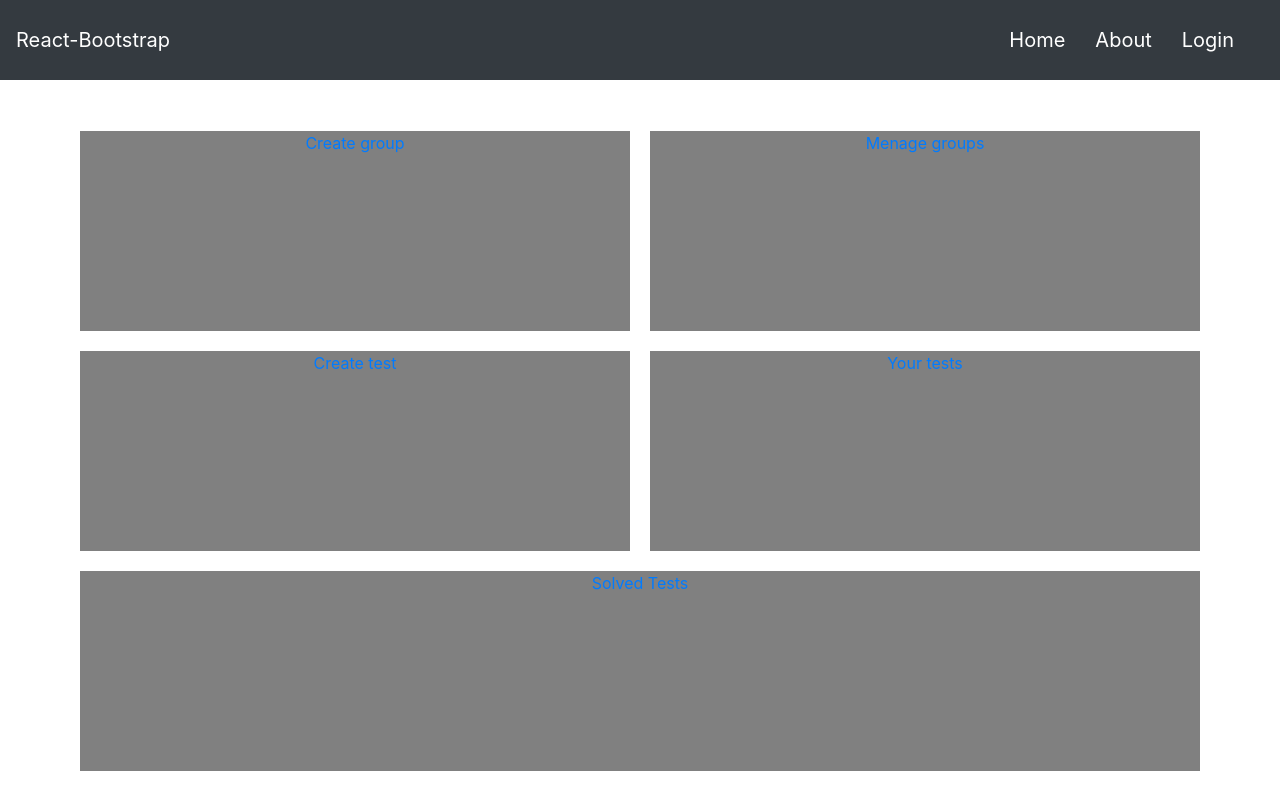
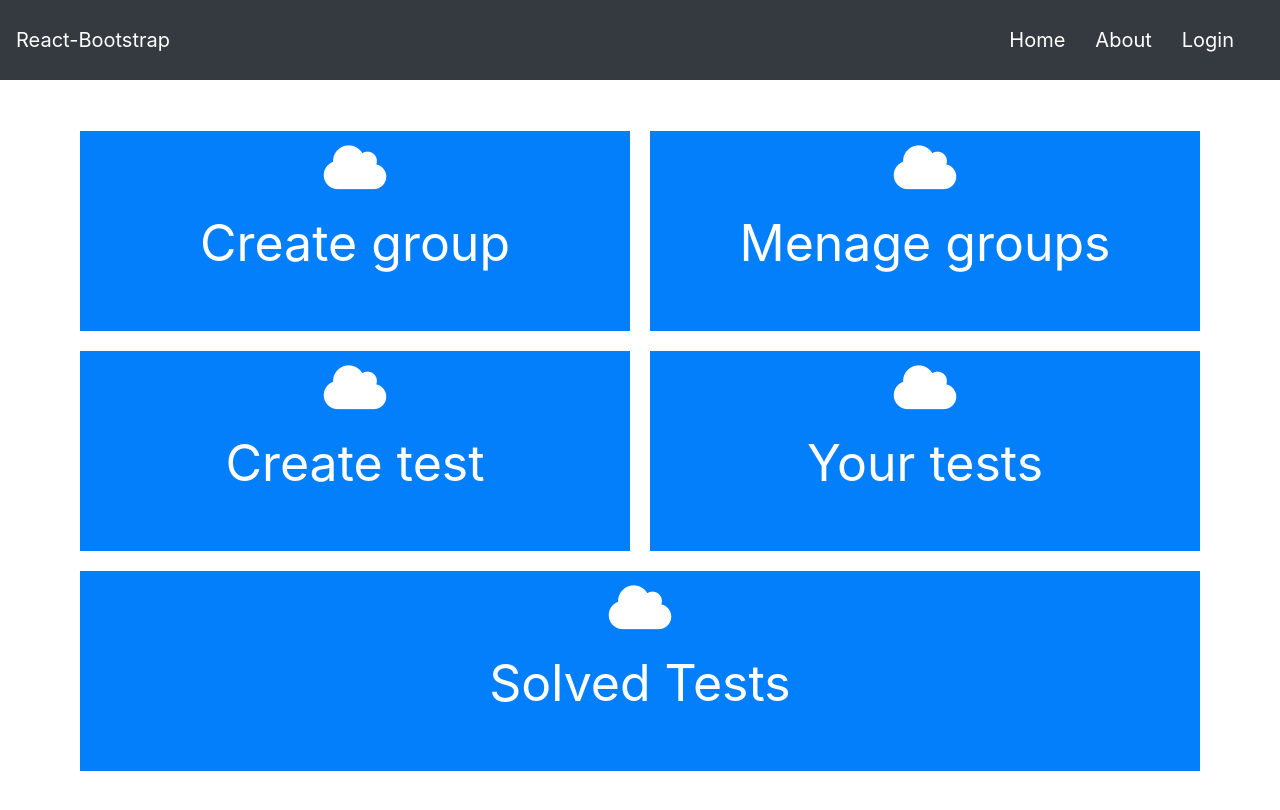
Before and after one commit to Ritek/PracaReact, a React (Create React App) app: page /user/teacherdashboard in a window 1280 px wide. Shown: the top 810 px of the page. Built offline with nearby package versions, Linux system fonts and the light colour scheme.

Commit message:
styled buttons in dashboard

```diff
--- a/public/index.html
+++ b/public/index.html
@@ -31,6 +31,9 @@
       integrity="sha384-ggOyR0iXCbMQv3Xipma34MD+dH/1fQ784/j6cY/iJTQUOhcWr7x9JvoRxT2MZw1T"
       crossorigin="anonymous"
     />
+    <link rel="stylesheet" href="https://use.fontawesome.com/releases/v5.7.0/css/all.css"
+      integrity="sha384-lZN37f5QGtY3VHgisS14W3ExzMWZxybE1SJSEsQp9S+oqd12jhcu+A56Ebc1zFSJ"
+      crossorigin="anonymous">
   </head>
   <body>
     <noscript>You need to enable JavaScript to run this app.</noscript>
--- a/src/components/protected/TeacherDashboard.js
+++ b/src/components/protected/TeacherDashboard.js
@@ -1,33 +1,49 @@
 import React from 'react'
 import {Link} from 'react-router-dom'
 
+import './userDetails.css'
+
 function TeacherDashboard() {
-
-    const tile = {
-        minWidth: '300px',
-        minHeigth: '100px',
-
-        backgroundColor: 'gray',
-        height: '25vh',
-
-        marginBottom: '20px',
-        marginRight: '10px',
-        marginLeft: '10px'
-    }
-
     return (
         <div>
             <div className="row">
-                <Link className="col-sm" style={tile} to='/user/creategroup'>Create group</Link><br />
-                <Link className="col-sm" style={tile} to='/user/menagegroups'>Menage groups</Link><br />
+                <Link className="col-sm tile" to='/user/creategroup'>
+                    <div className="box">
+                        <i className="fas fa-cloud image"></i><br/>
+                        <p className="link">Create group</p>
+                    </div>
+                </Link><br />
+                <Link className="col-sm tile" to='/user/menagegroups'>
+                    <div className="box">
+                        <i className="fas fa-cloud image"></i><br/>
+                        <p className="link">Menage groups</p>
+                    </div>
+                </Link><br />
 
                 <div className="w-100" />
 
-                <Link className="col-sm" style={tile} to='/user/createtest'>Create test</Link><br />
-                <Link className="col-sm" style={tile} to='/user/testlist'>Your tests</Link><br />
+                <Link className="col-sm tile" to='/user/createtest'>
+                    <div className="box">
+                        <i className="fas fa-cloud image"></i><br/>
+                        <p className="link">Create test</p>
+                    </div>
+                </Link><br />
+                <Link className="col-sm tile" to='/user/testlist'>
+                    <div className="box">
+                        <i className="fas fa-cloud image"></i><br/>
+                        <p className="link">Your tests</p>
+                    </div>
+                </Link><br />
 
                 <div className="w-100" />
-                <Link className="col-sm" style={tile} to='/user/allsolvedtests'>Solved Tests</Link>
+
+                <Link className="col-sm tile" to='/user/allsolvedtests'>
+                    <div className="box">
+                        <i className="fas fa-cloud image"></i><br/>
+                        <p className="link">Solved Tests</p>
+                    </div>
+                </Link>
+
             </div>
         </div>
     )
--- a/src/components/protected/userDetails.css
+++ b/src/components/protected/userDetails.css
@@ -6,3 +6,44 @@
 .cardMargin {
     margin-bottom: 7%;
 }
+
+
+.tile {
+    position: relative;
+
+    min-width: 300px;
+    min-height: 100px;
+
+    background-color: #037ffc;
+    height: 25vh;
+
+    margin-bottom: 20px;
+    margin-right: 10px;
+    margin-left: 10px;
+}
+
+.box {
+    color: white;
+    font-size: 50px;
+
+    margin: auto;
+    top: 50%;
+}
+
+@keyframes pulse {
+    0% {
+      transform: scale(1);
+    }
+    50% {
+      transform: scale(0.99);
+    }
+    100% {
+        transform: scale(1);
+      }
+}
+
+.tile:hover {
+    text-decoration: none;
+    -webkit-animation: pulse 1s infinite;
+    animation: pulse 1s infinite;
+}
```
